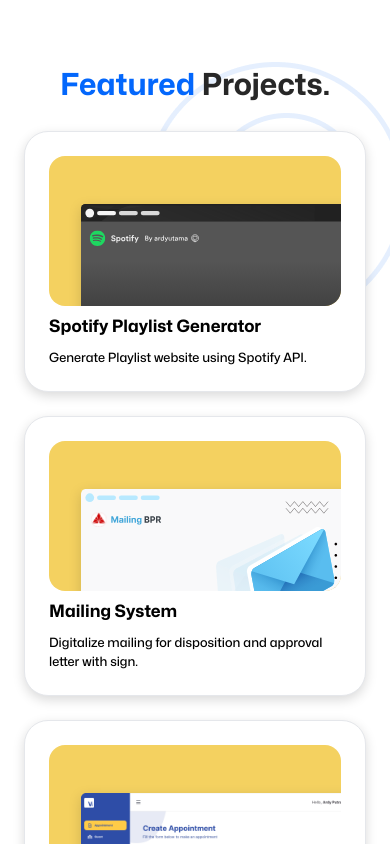
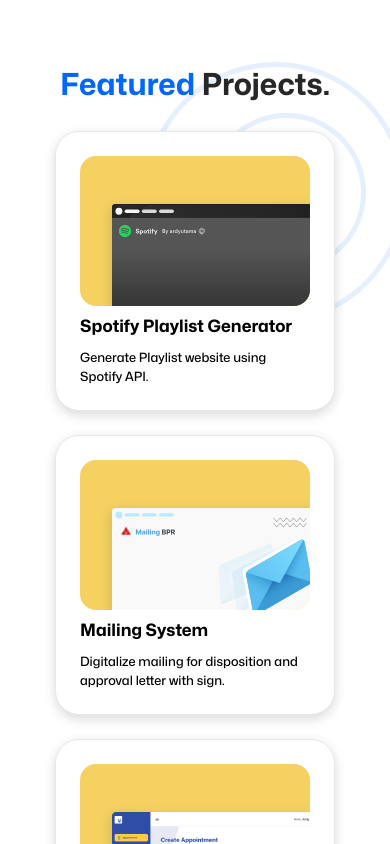
Before and after one commit to ardyutama/my-portofolio-next, a Next.js app: page / in a window 390 px wide. Shown: the part 780-1624 px from the top of the page. Built offline with nearby package versions, Linux system fonts and the light colour scheme.

Commit message:
refactor: change max width card mobile

```diff
--- a/src/app/features/ui/card/card.tsx
+++ b/src/app/features/ui/card/card.tsx
@@ -5,7 +5,7 @@ export default function Card({ data }: CardProps) {
   return (
     <>
       <Link
-        className='group flex max-w-[350px] snap-center list-none flex-col gap-2
+        className='group flex max-w-[280px] snap-center list-none flex-col gap-2
         rounded-3xl border-[1px] border-[#E5E7EB] bg-white p-6 text-start
         shadow-card'
         href={data.link}
```
